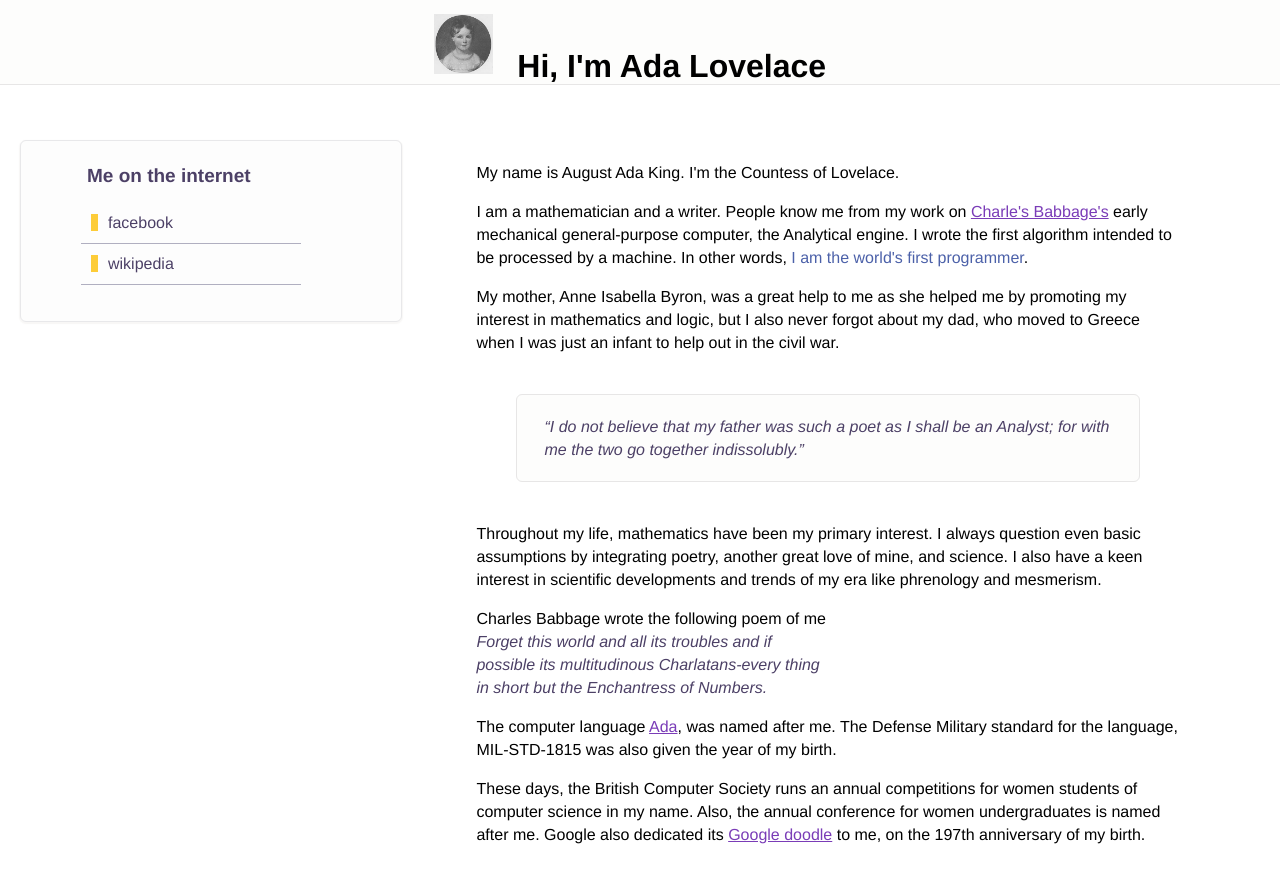
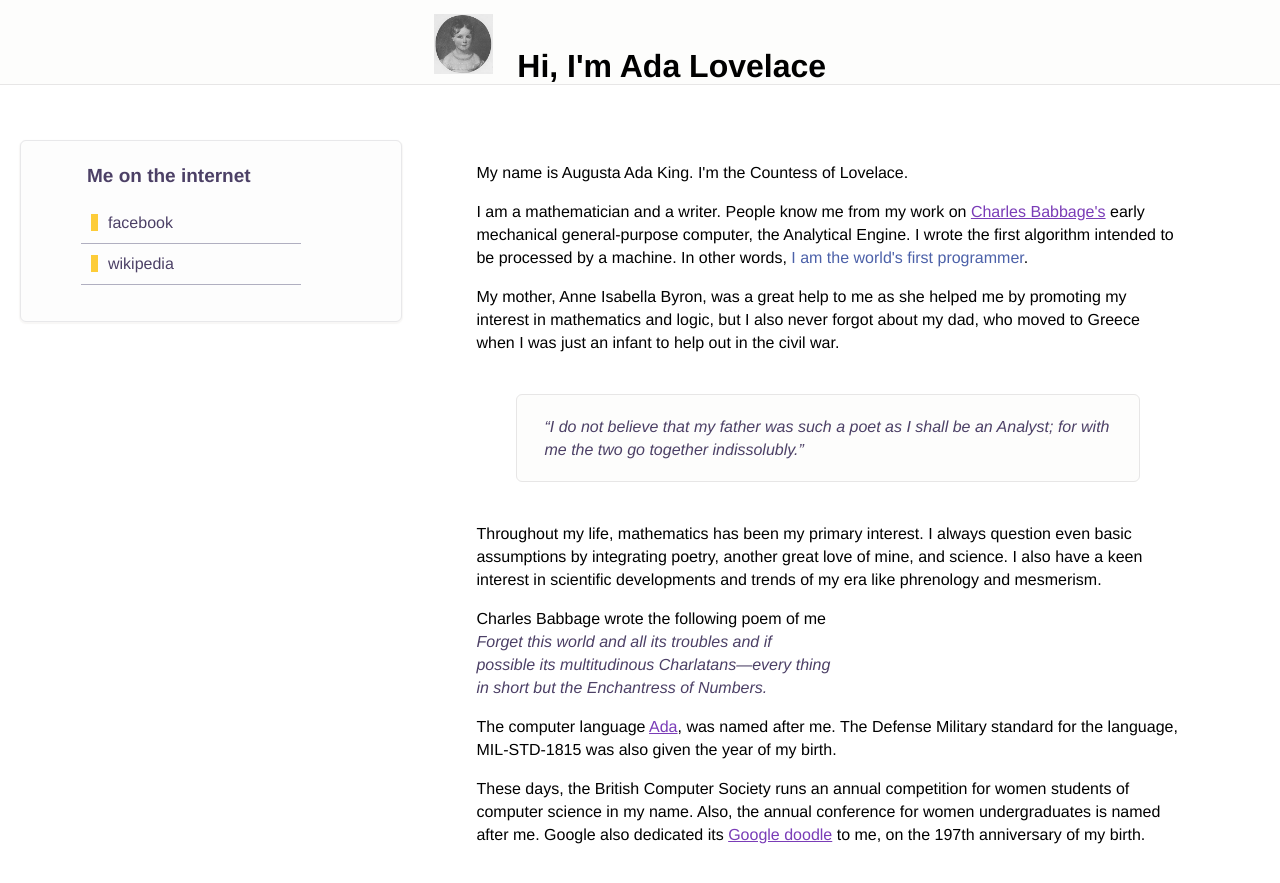
Before and after one commit to codebar/tutorials, a Jekyll site: the page html/lesson3/example.html, which Jekyll copies as it is, in a window 1280 px wide, cut to the strip 0-912 px from the top of the page. Shown: the top 883 px of the strip. Built offline with Jekyll 4.4.1, drawn with Linux system fonts in a browser that asks for light colours.

Commit message:
Corrected minor spelling and grammar mistakes
The link to the Google doodle on this example page includes the correct spelling of Augusta.
I checked the BCS website and I think they run one competition for women, but either way "an annual competitions" should be corrected.

```diff
--- a/html/lesson3/example.html
+++ b/html/lesson3/example.html
@@ -23,29 +23,29 @@
         </ul>
       </div>
       <div class="main">
-        <p>My name is August Ada King. I'm the Countess of Lovelace.</p>
+        <p>My name is Augusta Ada King. I'm the Countess of Lovelace.</p>
 
-        <p>I am a mathematician and a writer. People know me from my work on <a href="https://en.wikipedia.org/wiki/Charles_Babbage">Charle's Babbage's</a> early mechanical general-purpose computer, the Analytical engine. I wrote the first algorithm intended to be processed by a machine. In other words,<span class="highlight"> I am the world's first programmer</span>. </p>
+        <p>I am a mathematician and a writer. People know me from my work on <a href="https://en.wikipedia.org/wiki/Charles_Babbage">Charles Babbage's</a> early mechanical general-purpose computer, the Analytical Engine. I wrote the first algorithm intended to be processed by a machine. In other words,<span class="highlight"> I am the world's first programmer</span>. </p>
 
         <p>My mother, Anne Isabella Byron, was a great help to me as she helped me by promoting my interest in mathematics and logic, but I also never forgot about my dad, who moved to Greece when I was just an infant to help out in the civil war.</p>
 
         <blockquote>&ldquo;I do not believe that my father was such a poet as I shall be an Analyst; for with me the two go together indissolubly.&rdquo;</blockquote>
 
-        <p>Throughout my life, mathematics have been my primary interest. I always question even basic assumptions by integrating poetry, another great love of mine, and science. I also have a keen interest in scientific developments and trends of my era like phrenology and mesmerism.</p>
+        <p>Throughout my life, mathematics has been my primary interest. I always question even basic assumptions by integrating poetry, another great love of mine, and science. I also have a keen interest in scientific developments and trends of my era like phrenology and mesmerism.</p>
 
         <p>
         Charles Babbage wrote the following poem of me
         <br/>
         <span class="poem">
           Forget this world and all its troubles and if<br/>
-          possible its multitudinous Charlatans-every thing<br/>
+          possible its multitudinous Charlatans&mdash;every thing<br/>
           in short but the Enchantress of Numbers.
         </span>
         </p>
 
         <p>The computer language <a href="https://en.wikipedia.org/wiki/Ada_(programming_language)">Ada</a>, was named after me. The Defense Military standard for the language, MIL-STD-1815 was also given the year of my birth.</p>
 
-        <p>These days, the British Computer Society runs an annual competitions for women students of computer science in my name. Also, the annual conference for women undergraduates is named after me. Google also dedicated its <a href="https://www.google.com/doodles/ada-lovelaces-197th-birthday">Google doodle</a> to me, on the 197th anniversary of my birth. </p>
+        <p>These days, the British Computer Society runs an annual competition for women students of computer science in my name. Also, the annual conference for women undergraduates is named after me. Google also dedicated its <a href="https://www.google.com/doodles/ada-lovelaces-197th-birthday">Google doodle</a> to me, on the 197th anniversary of my birth. </p>
 
         <p class="google-doodle">
           <a href="https://www.google.com/doodles/ada-lovelaces-197th-birthday"><img src="https://www.google.com/logos/2012/ada_lovelaces_197th_birthday-991005-hp.jpg" /></a>
```
